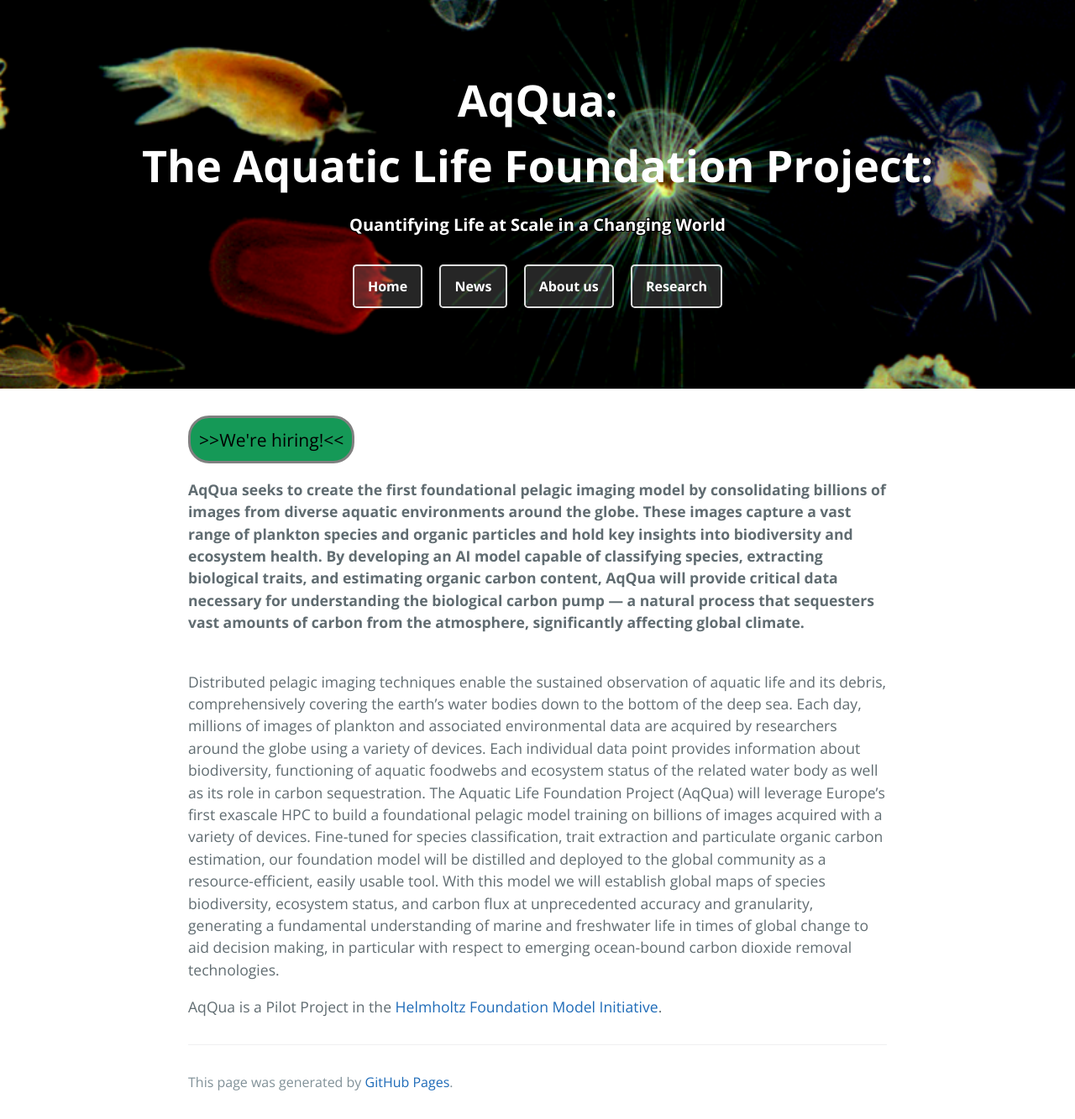
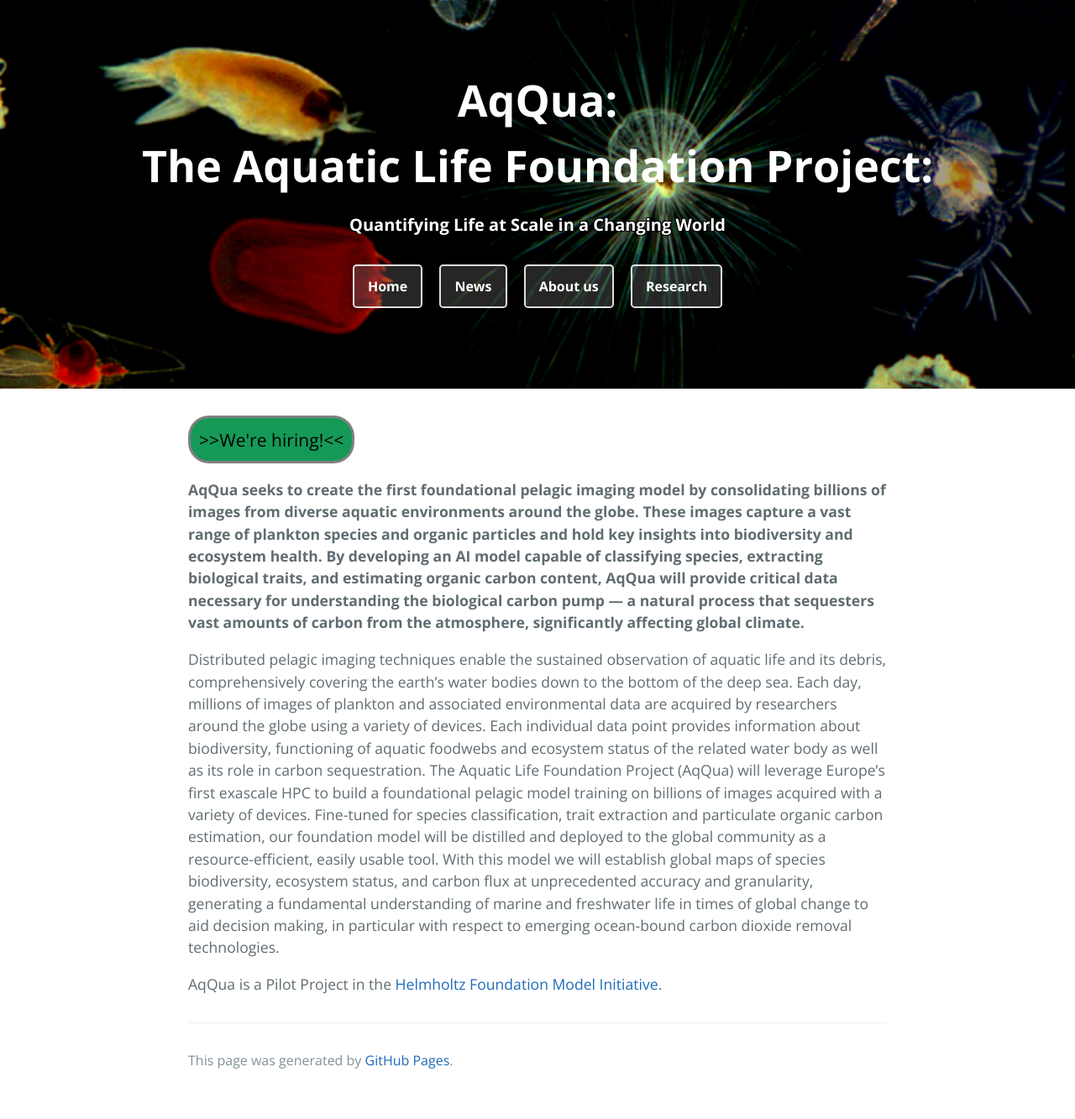
Before and after one commit to Kainmueller-Lab/aqqua, a Jekyll site: the page built from index.md, in a window 1280 px wide. Shown: the whole page at 84% size. Built offline with Jekyll 4.4.1, drawn with Linux system fonts in a browser that asks for light colours; after the commit the page ends 1307 px from its top, so only the background shows below that.

```diff
--- a/index.md
+++ b/index.md
@@ -6,6 +6,6 @@ filename: index
 
 **AqQua seeks to create the first foundational pelagic imaging model by consolidating billions of images from diverse aquatic environments around the globe. These images capture a vast range of plankton species and organic particles and hold key insights into biodiversity and ecosystem health. By developing an AI model capable of classifying species, extracting biological traits, and estimating organic carbon content, AqQua will provide critical data necessary for understanding the biological carbon pump — a natural process that sequesters vast amounts of carbon from the atmosphere, significantly affecting global climate.**
 
-<br>Distributed pelagic imaging techniques enable the sustained observation of aquatic life and its debris, comprehensively covering the earth’s water bodies down to the bottom of the deep sea. Each day, millions of images of plankton and associated environmental data are acquired by researchers around the globe using a variety of devices. Each individual data point provides information about biodiversity, functioning of aquatic foodwebs and ecosystem status of the related water body as well as its role in carbon sequestration. The Aquatic Life Foundation Project (AqQua) will leverage Europe's first exascale HPC to build a foundational pelagic model training on billions of images acquired with a variety of devices. Fine-tuned for species classification, trait extraction and particulate organic carbon estimation, our foundation model will be distilled and deployed to the global community as a resource-efficient, easily usable tool. With this model we will establish global maps of species biodiversity, ecosystem status, and carbon flux at unprecedented accuracy and granularity, generating a fundamental understanding of marine and freshwater life in times of global change to aid decision making, in particular with respect to emerging ocean-bound carbon dioxide removal technologies. <br>
+Distributed pelagic imaging techniques enable the sustained observation of aquatic life and its debris, comprehensively covering the earth’s water bodies down to the bottom of the deep sea. Each day, millions of images of plankton and associated environmental data are acquired by researchers around the globe using a variety of devices. Each individual data point provides information about biodiversity, functioning of aquatic foodwebs and ecosystem status of the related water body as well as its role in carbon sequestration. The Aquatic Life Foundation Project (AqQua) will leverage Europe's first exascale HPC to build a foundational pelagic model training on billions of images acquired with a variety of devices. Fine-tuned for species classification, trait extraction and particulate organic carbon estimation, our foundation model will be distilled and deployed to the global community as a resource-efficient, easily usable tool. With this model we will establish global maps of species biodiversity, ecosystem status, and carbon flux at unprecedented accuracy and granularity, generating a fundamental understanding of marine and freshwater life in times of global change to aid decision making, in particular with respect to emerging ocean-bound carbon dioxide removal technologies. <br>
 
 AqQua is a Pilot Project in the [Helmholtz Foundation Model Initiative](https://hfmi.helmholtz.de).
```
